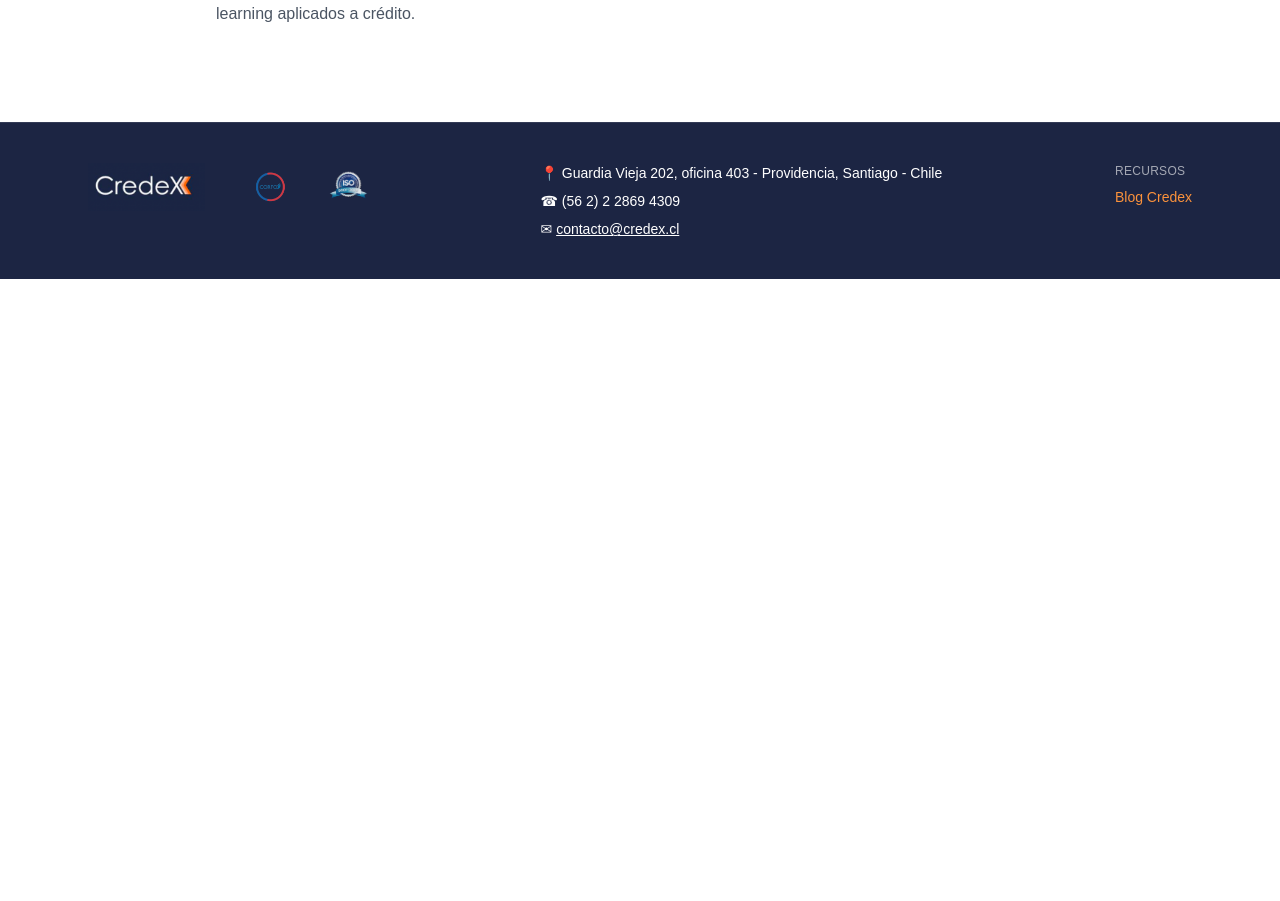
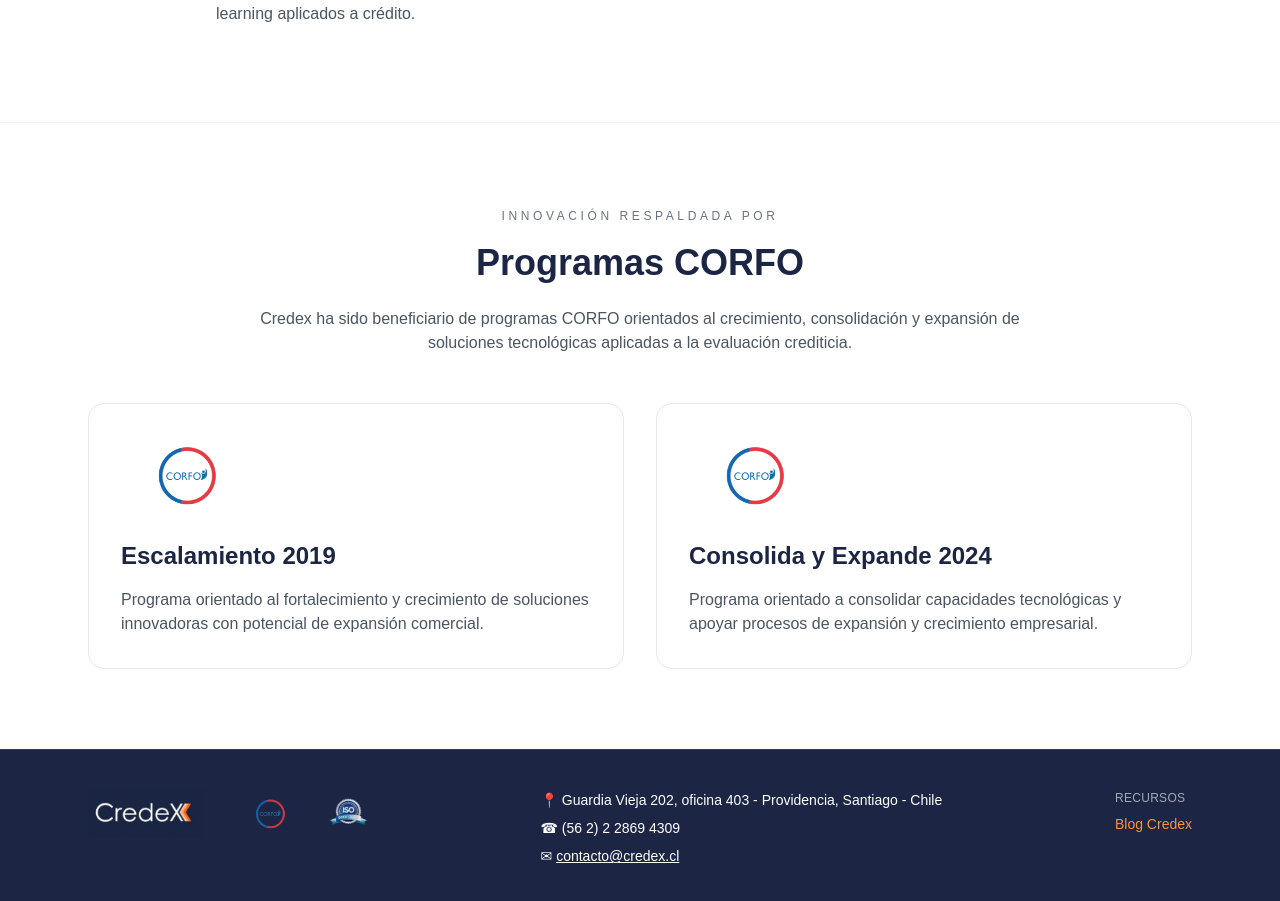
Before and after one commit to Tecdex-SpA/webcredex, a React (Vite) app: page / in a window 1280 px wide. Shown: the part 9849-10750 px from the top of the page. Before the commit the page ends 10128 px from the top, so only its background shows below. Built offline with nearby package versions, Linux system fonts and the light colour scheme; no server answers.

Commit message:
Add CORFO institutional section

```diff
--- a/src/App.jsx
+++ b/src/App.jsx
@@ -13,6 +13,8 @@ import MachineLearning from "./components/MachineLearning";
 // import Clients from "./components/Clients";
 import Contact from "./components/Contact";
 import Footer from "./components/Footer";
+import CorfoSupport from "./components/CorfoSupport";
+
 // import { TestimonialTop, TestimonialBottom } from "./components/Testimonials";
 
 // lazy
@@ -262,7 +264,7 @@ export default function App() {
           </p>
         </div>
       </section>
-
+      <CorfoSupport />
       <Footer />
     </>
   );
--- /dev/null
+++ b/src/components/CorfoSupport.jsx
@@ -0,0 +1,68 @@
+export default function CorfoSupport() {
+  return (
+    <section className="py-20 bg-white border-t border-gray-100">
+      <div className="max-w-6xl mx-auto px-6">
+
+        <div className="text-center mb-12">
+          <span className="text-xs uppercase tracking-[0.3em] text-gray-500">
+            Innovación respaldada por
+          </span>
+
+          <h2 className="text-3xl md:text-4xl font-bold text-[#1C2543] mt-4">
+            Programas CORFO
+          </h2>
+
+          <p className="max-w-3xl mx-auto text-gray-600 mt-6">
+            Credex ha sido beneficiario de programas CORFO orientados al crecimiento,
+            consolidación y expansión de soluciones tecnológicas aplicadas a la
+            evaluación crediticia.
+          </p>
+        </div>
+
+        <div className="grid md:grid-cols-2 gap-8">
+
+          <a
+            href="/corfo-escalamiento-2019"
+            className="border rounded-2xl p-8 hover:shadow-xl transition bg-white"
+          >
+            <img
+              src="/corfo.png"
+              alt="CORFO"
+              className="h-20 mb-6"
+            />
+
+            <h3 className="text-2xl font-semibold text-[#1C2543]">
+              Escalamiento 2019
+            </h3>
+
+            <p className="text-gray-600 mt-4">
+              Programa orientado al fortalecimiento y crecimiento de soluciones
+              innovadoras con potencial de expansión comercial.
+            </p>
+          </a>
+
+          <a
+            href="/corfo-consolida-expande-2024"
+            className="border rounded-2xl p-8 hover:shadow-xl transition bg-white"
+          >
+            <img
+              src="/corfo.png"
+              alt="CORFO"
+              className="h-20 mb-6"
+            />
+
+            <h3 className="text-2xl font-semibold text-[#1C2543]">
+              Consolida y Expande 2024
+            </h3>
+
+            <p className="text-gray-600 mt-4">
+              Programa orientado a consolidar capacidades tecnológicas y apoyar
+              procesos de expansión y crecimiento empresarial.
+            </p>
+          </a>
+
+        </div>
+      </div>
+    </section>
+  );
+}
--- a/src/main.jsx
+++ b/src/main.jsx
@@ -13,16 +13,23 @@ import EvaluacionCrediticia from "./pages/EvaluacionCrediticia";
 import ScoringCrediticio from "./pages/ScoringCrediticio";
 import AnalisisRiesgo from "./pages/AnalisisRiesgo";
 
-// BLOG (desde /blog)
+// BLOG
 import Blog from "./blog/Blog";
 import EvaluacionCrediticiaBlog from "./blog/EvaluacionCrediticia";
 import ScoringCrediticioBlog from "./blog/ScoringCrediticio";
 import AnalisisRiesgoBlog from "./blog/AnalisisRiesgo";
 import ReducirIncobrables from "./blog/ReducirIncobrables";
 import MachineLearningCredito from "./blog/MachineLearningCredito";
+
+// SEO LANDINGS
 import Evaluacion from "./pages/EvaluacionCrediticiaEmpresas";
 import Scoring from "./pages/ScoringCrediticioChile";
 import Riesgo from "./pages/AnalisisRiesgoEmpresas";
+
+// CORFO
+import CorfoEscalamiento2019 from "./pages/CorfoEscalamiento2019";
+import CorfoConsolidaExpande2024 from "./pages/CorfoConsolidaExpande2024";
+
 ReactDOM.createRoot(document.getElementById("root")).render(
   <React.StrictMode>
     <HelmetProvider>
@@ -34,15 +41,28 @@ ReactDOM.createRoot(document.getElementById("root")).render(
           <Route path="/evaluacion-crediticia" element={<EvaluacionCrediticia />} />
           <Route path="/scoring-crediticio" element={<ScoringCrediticio />} />
           <Route path="/analisis-riesgo" element={<AnalisisRiesgo />} />
+
           <Route path="/blog" element={<Blog />} />
           <Route path="/blog/evaluacion-crediticia" element={<EvaluacionCrediticiaBlog />} />
           <Route path="/blog/scoring-crediticio" element={<ScoringCrediticioBlog />} />
           <Route path="/blog/analisis-riesgo" element={<AnalisisRiesgoBlog />} />
           <Route path="/blog/reducir-incobrables" element={<ReducirIncobrables />} />
           <Route path="/blog/machine-learning" element={<MachineLearningCredito />} />
+
           <Route path="/evaluacion-crediticia-empresas" element={<Evaluacion />} />
           <Route path="/scoring-crediticio-chile" element={<Scoring />} />
           <Route path="/analisis-riesgo-empresas" element={<Riesgo />} />
+
+          <Route
+            path="/corfo-escalamiento-2019"
+            element={<CorfoEscalamiento2019 />}
+          />
+
+          <Route
+            path="/corfo-consolida-expande-2024"
+            element={<CorfoConsolidaExpande2024 />}
+          />
+
         </Routes>
       </BrowserRouter>
     </HelmetProvider>
--- /dev/null
+++ b/src/pages/CorfoConsolidaExpande2024.jsx
@@ -0,0 +1,43 @@
+import { Helmet } from "react-helmet-async";
+
+export default function CorfoConsolidaExpande2024() {
+  return (
+    <>
+      <Helmet>
+        <title>CORFO Consolida y Expande 2024 | Credex</title>
+        <meta
+          name="description"
+          content="Credex fue beneficiario del programa CORFO Consolida y Expande 2024 para fortalecer capacidades y apoyar procesos de expansión."
+        />
+      </Helmet>
+
+      <div className="max-w-5xl mx-auto px-6 py-20">
+
+        <img src="/corfo.png" className="h-24 mb-8" />
+
+        <h1 className="text-4xl font-bold text-[#1C2543] mb-8">
+          CORFO Consolida y Expande 2024
+        </h1>
+
+        <p className="text-gray-700 mb-6">
+          Credex fue beneficiario del programa CORFO Consolida y Expande 2024,
+          iniciativa enfocada en fortalecer capacidades empresariales y apoyar
+          procesos de crecimiento sostenido.
+        </p>
+
+        <p className="text-gray-700 mb-6">
+          Este programa contribuyó a consolidar procesos tecnológicos y apoyar
+          la evolución continua de soluciones orientadas a la evaluación
+          crediticia y gestión del riesgo.
+        </p>
+
+        <p className="text-gray-700">
+          La participación en este programa reafirma el compromiso de Credex con
+          la innovación, la mejora continua y el desarrollo de tecnologías de
+          alto impacto para el mercado.
+        </p>
+
+      </div>
+    </>
+  );
+}
--- /dev/null
+++ b/src/pages/CorfoEscalamiento2019.jsx
@@ -0,0 +1,43 @@
+import { Helmet } from "react-helmet-async";
+
+export default function CorfoEscalamiento2019() {
+  return (
+    <>
+      <Helmet>
+        <title>CORFO Escalamiento 2019 | Credex</title>
+        <meta
+          name="description"
+          content="Credex fue beneficiario del programa CORFO Escalamiento 2019 para potenciar el crecimiento y expansión de soluciones tecnológicas."
+        />
+      </Helmet>
+
+      <div className="max-w-5xl mx-auto px-6 py-20">
+
+        <img src="/corfo.png" className="h-24 mb-8" />
+
+        <h1 className="text-4xl font-bold text-[#1C2543] mb-8">
+          CORFO Escalamiento 2019
+        </h1>
+
+        <p className="text-gray-700 mb-6">
+          Credex fue beneficiario del programa CORFO Escalamiento 2019,
+          iniciativa destinada a impulsar el crecimiento de empresas innovadoras
+          con potencial de expansión comercial.
+        </p>
+
+        <p className="text-gray-700 mb-6">
+          Este apoyo permitió fortalecer capacidades tecnológicas, acelerar el
+          desarrollo de soluciones y continuar avanzando en la modernización de
+          procesos de evaluación crediticia basados en datos.
+        </p>
+
+        <p className="text-gray-700">
+          La participación en este programa forma parte del compromiso de Credex
+          con la innovación, la eficiencia y el desarrollo de herramientas que
+          aporten valor a empresas e instituciones financieras.
+        </p>
+
+      </div>
+    </>
+  );
+}
```
Also changed, not shown: public/logos/corfo.png (added), 1 other file (tests, documents, lock files or other folders).
